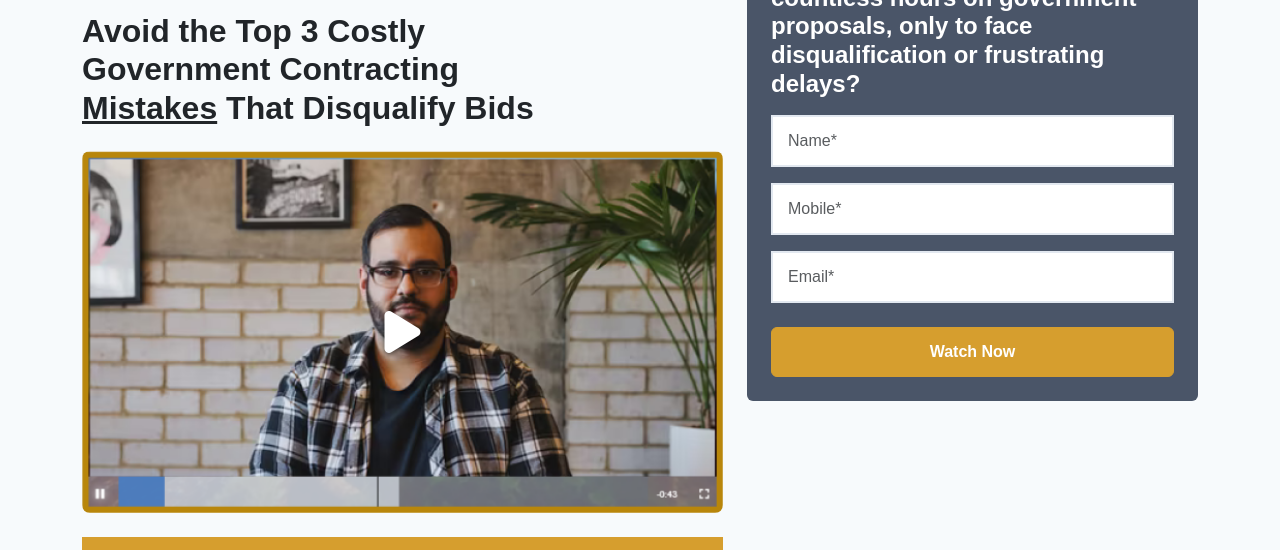
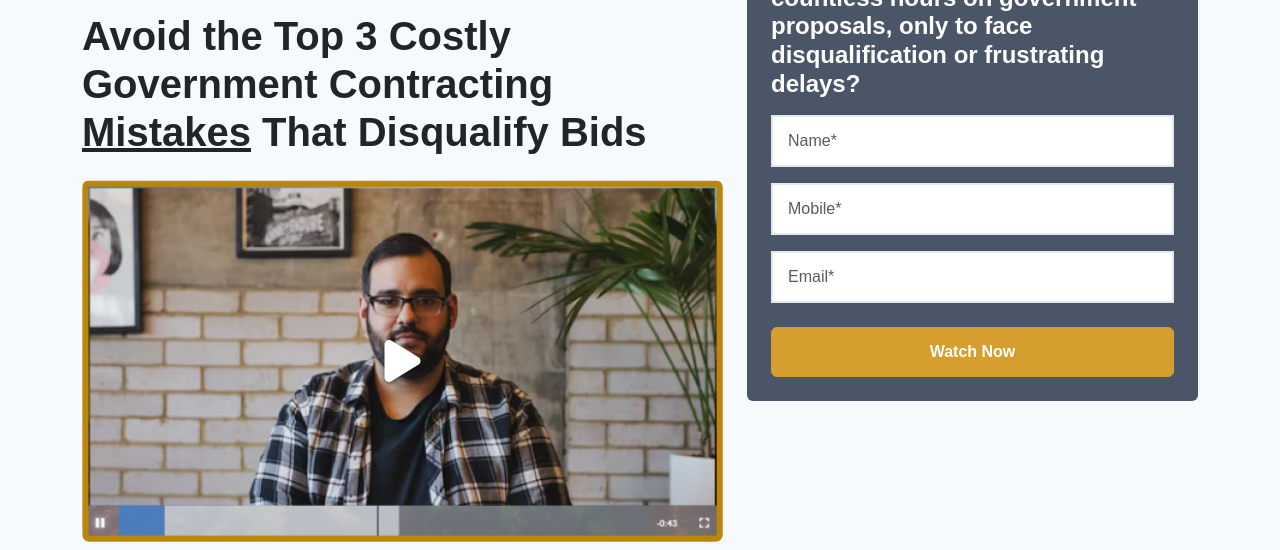
Before and after one commit to Yakshkumar-Patel/pet-layout, a plain HTML site: page index.html in a window 1280 px wide. Shown: the part 204-754 px from the top of the page. Drawn offline with nearby package versions, Linux system fonts and the light colour scheme; a web font is replaced by a local one.

Commit message:
Update index.html

```diff
--- a/index.html
+++ b/index.html
@@ -54,7 +54,9 @@
         .text-gold {
             color: var(--accent-gold);
         }
-
+        h2.fw-bold.mb-3.section-1-heading {
+            font-size: 40px;
+        }
         .bg-gold {
             background-color: var(--accent-gold);
         }
```
